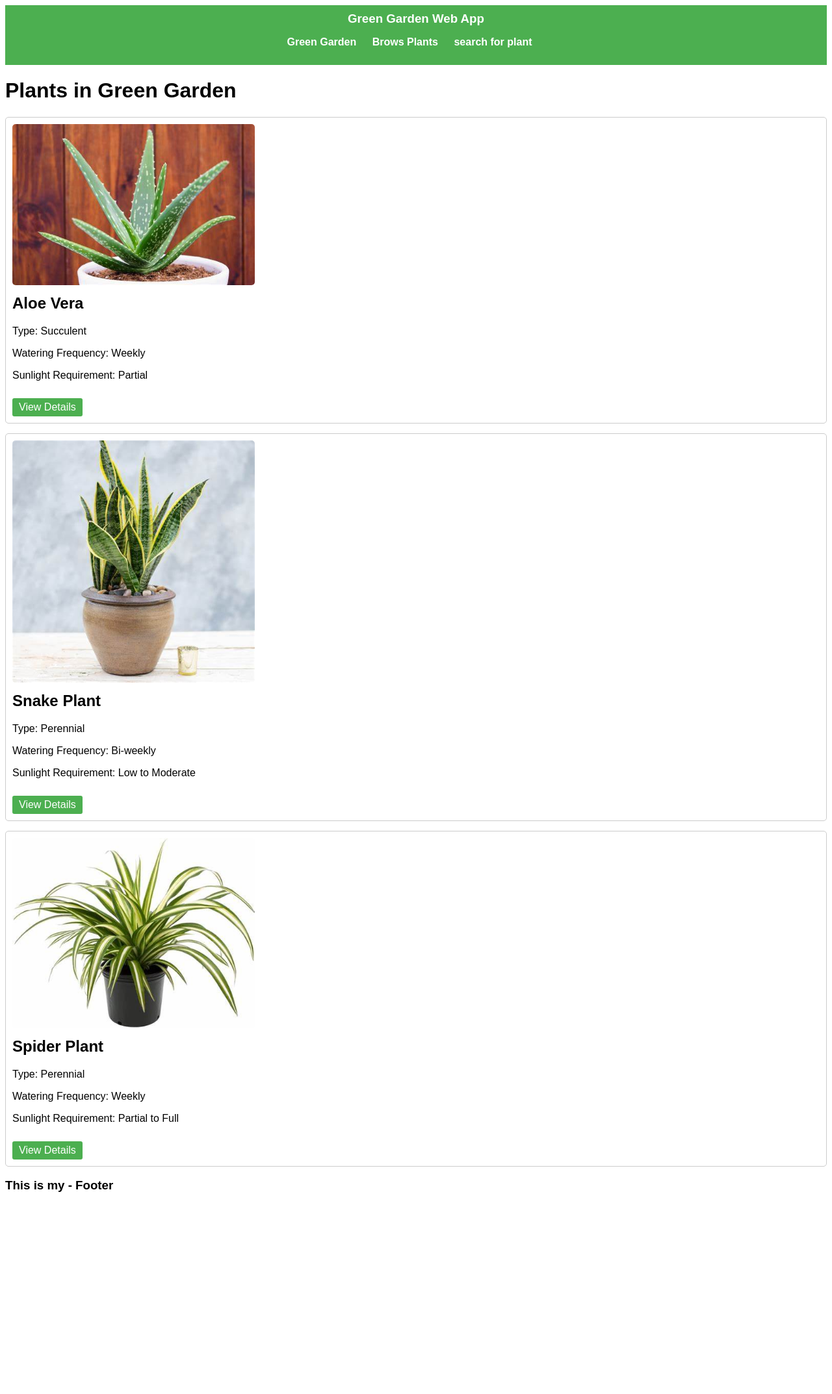
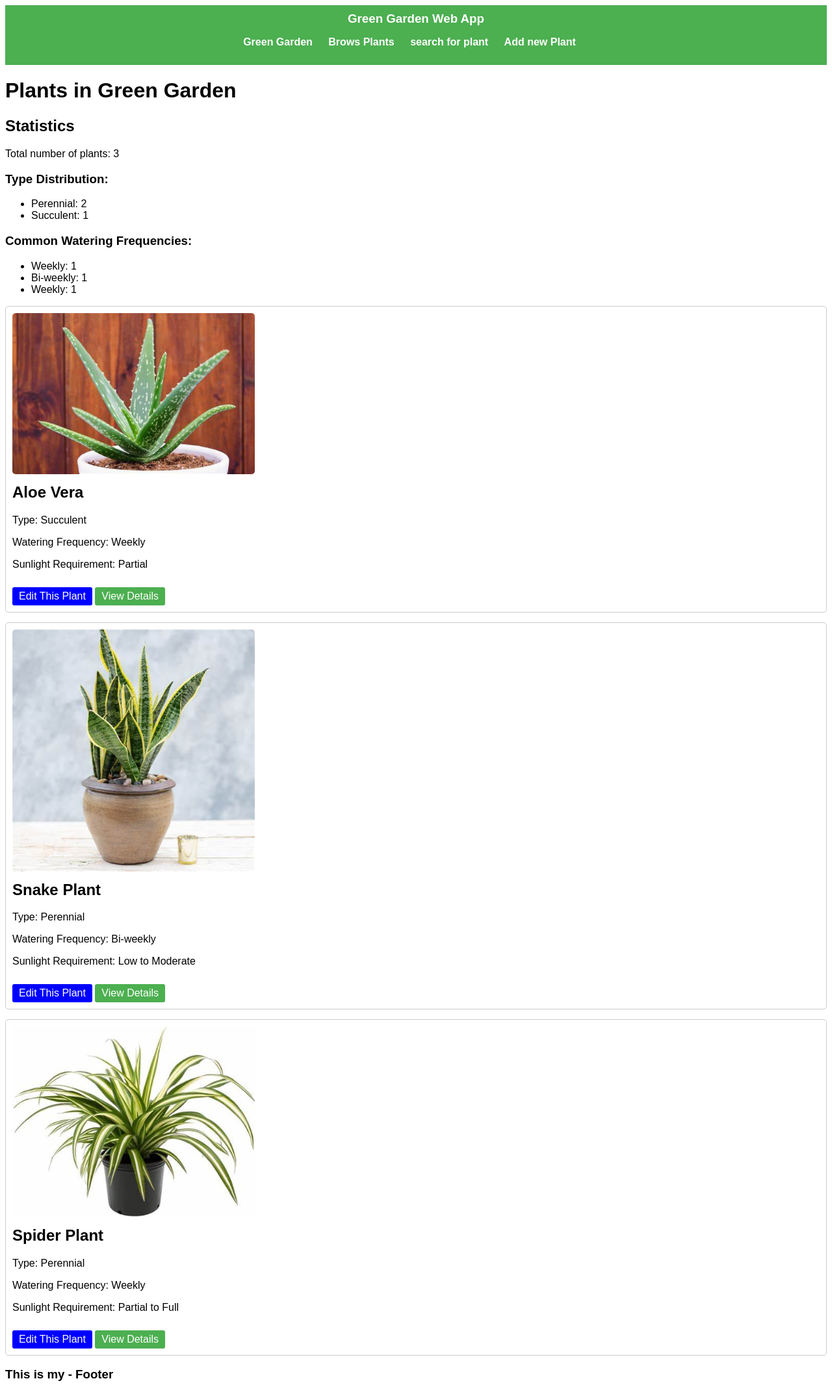
Before and after one commit to Maram60/hrepo, a Django app: page /plants in a window 1280 px wide. Shown: the whole page at 65% size. Before the commit the page ends 1835 px from the top, so only its background shows below. Run offline with Django 5.2, Linux system fonts and the light colour scheme; data comes from the database, SQL or seed files in the repository; both versions use the stored data as it was after the commit.

Commit message:
lecture 8,9

```diff
--- a/green_garden_web/plants_app/templates/includes/header.html
+++ b/green_garden_web/plants_app/templates/includes/header.html
@@ -5,6 +5,8 @@
             <li><a href="/">Green Garden</a></li>
             <li><a href="/plants">Brows Plants</a></li>
             <li><a href="/plantsSearch">search for plant</a></li>
+
+            <li><a href="/plants/add">Add new Plant</a></li>
         </ul>
     </nav>
 </header>
--- a/green_garden_web/plants_app/templates/plantsmodule/plantsList.html
+++ b/green_garden_web/plants_app/templates/plantsmodule/plantsList.html
@@ -1,9 +1,24 @@
 {% extends "layouts/base.html" %}
-
-{% load static %}
-
+{%load static%}
 {% block content %}
 <h1>Plants in Green Garden</h1>
+
+<div class="statistics">
+    <h2>Statistics</h2>
+    <p>Total number of plants: {{ plant_count }}</p>
+    <h3>Type Distribution:</h3>
+    <ul>
+        {% for type in type_distribution %}
+            <li>{{ type.type }}: {{ type.total }}</li>
+        {% endfor %}
+    </ul>
+    <h3>Common Watering Frequencies:</h3>
+    <ul>
+        {% for freq in average_watering_frequency %}
+            <li>{{ freq.watering_frequency }}: {{ freq.num_watering }}</li>
+        {% endfor %}
+    </ul>
+</div>
 
 {% for plant in plants %}
     <div class="plant">
@@ -12,6 +27,7 @@
         <p>Type: {{ plant.type }}</p>
         <p>Watering Frequency: {{ plant.watering_frequency }}</p>
         <p>Sunlight Requirement: {{ plant.sunlight_requirement }}</p>
+        <a style="background-color: blue;" href="{% url 'edit_plant' plant.id %}">Edit This Plant</a>
         <a href="plants/{{ plant.id }}">View Details</a>
     </div>
 {% endfor %}
--- a/green_garden_web/plants_app/urls.py
+++ b/green_garden_web/plants_app/urls.py
@@ -8,5 +8,7 @@ urlpatterns = [
     path('', views.index, name='index'),
     path('plants', views.plants),
     path('plants/<int:pId>', views.plant),
+      path('plants/add', views.add_plant, name='add_plant'),
+    path('plants/edit/<int:pId>', views.edit_plant, name='edit_plant'),
     path('plantsSearch', views.filter_plant, name="filter_plant")
 ]
--- a/green_garden_web/plants_app/views.py
+++ b/green_garden_web/plants_app/views.py
@@ -1,9 +1,24 @@
-from django.shortcuts import render
+from django.db.models import Count, Avg
+from django.shortcuts import redirect, render
 from .models import Plant
+from django.views.decorators.csrf import csrf_exempt
+
 
 def plants(request):
     plants = Plant.objects.all()
-    return render(request, 'plantsmodule/plantsList.html', {'plants': plants})
+
+    # Aggregations
+    plant_count = Plant.objects.count()
+    type_distribution = Plant.objects.values('type').annotate(total=Count('type'))
+    average_watering_frequency = Plant.objects.annotate(num_watering=Count('watering_frequency')).order_by('-num_watering')[:5]  # Top 5 watering frequencies
+
+    context = {
+        'plants': plants,
+        'plant_count': plant_count,
+        'type_distribution': type_distribution,
+        'average_watering_frequency': average_watering_frequency
+    }
+    return render(request, 'plantsmodule/plantsList.html', context)
 
 def index(request):
     return render(request, 'plantsmodule/index.html')
@@ -27,3 +42,28 @@ def filter_plant(request):
         plants = plants.filter(watering_frequency__icontains=watering_frequency)
 
     return render(request, 'plantsmodule/plantsSearch.html', {'plants': plants})
+
+
+@csrf_exempt
+def add_plant(request):
+    if request.method == 'POST':
+        Plant.objects.create(
+            name=request.POST['name'],
+            type=request.POST['type'],
+            watering_frequency=request.POST['watering_frequency'],
+            sunlight_requirement=request.POST['sunlight_requirement']
+        )
+
+    return render(request, 'plantsmodule/add_plant.html')
+
+@csrf_exempt
+def edit_plant(request, pId):
+    plant = Plant.objects.get(id=pId)
+    if request.method == 'POST':
+        plant.name = request.POST['name']
+        plant.type = request.POST['type']
+        plant.watering_frequency = request.POST['watering_frequency']
+        plant.sunlight_requirement = request.POST['sunlight_requirement']
+        plant.save()
+
+    return render(request, 'plantsmodule/edit_plant.html', {'plant': plant})
```
Also changed, not shown: green_garden_web/plants_app/templates/plantsmodule/add_plant.html (added, +21 -0 lines), green_garden_web/plants_app/templates/plantsmodule/edit_plant.html (added, +21 -0 lines), green_garden_web/db.sqlite3.
